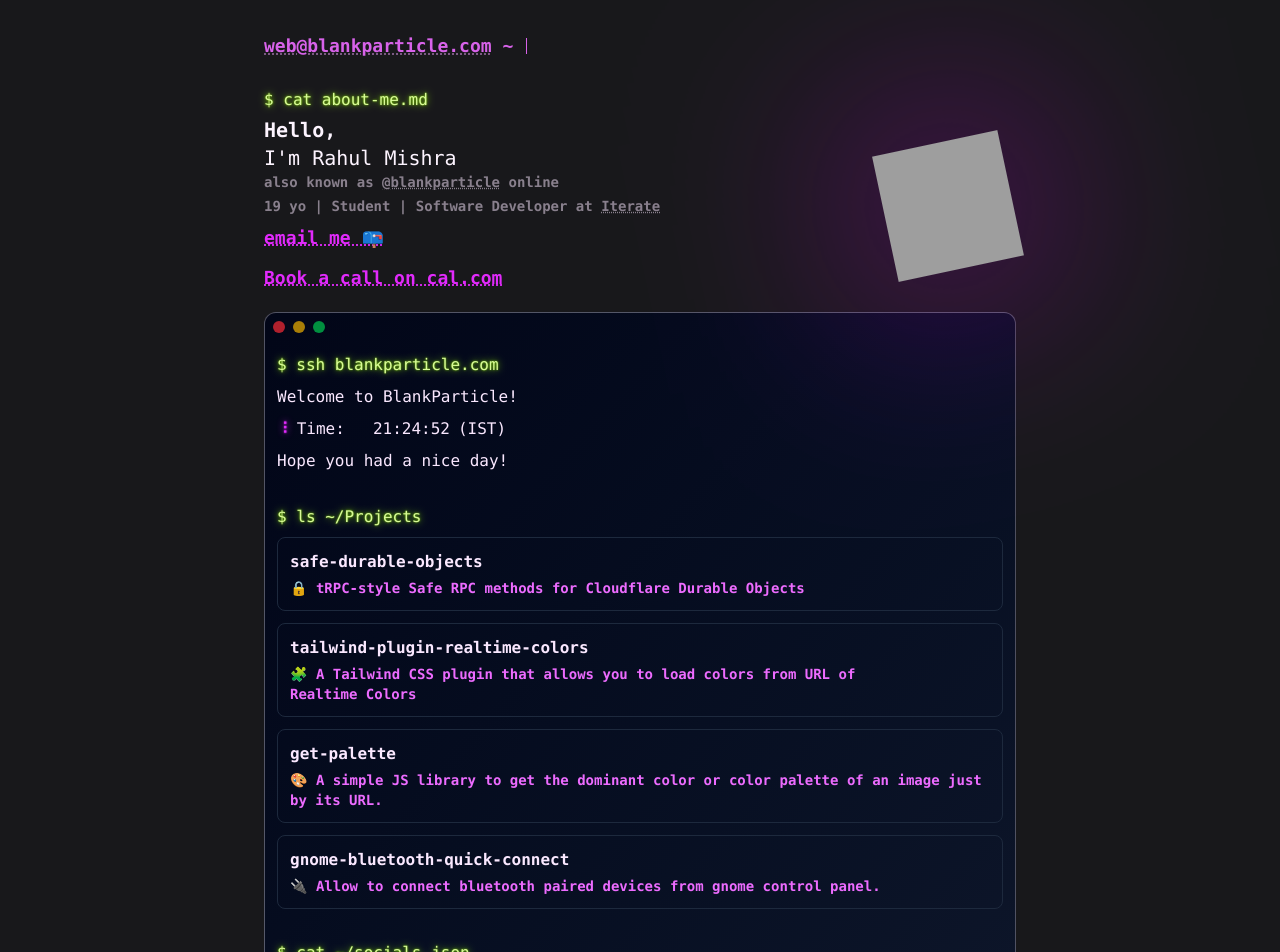
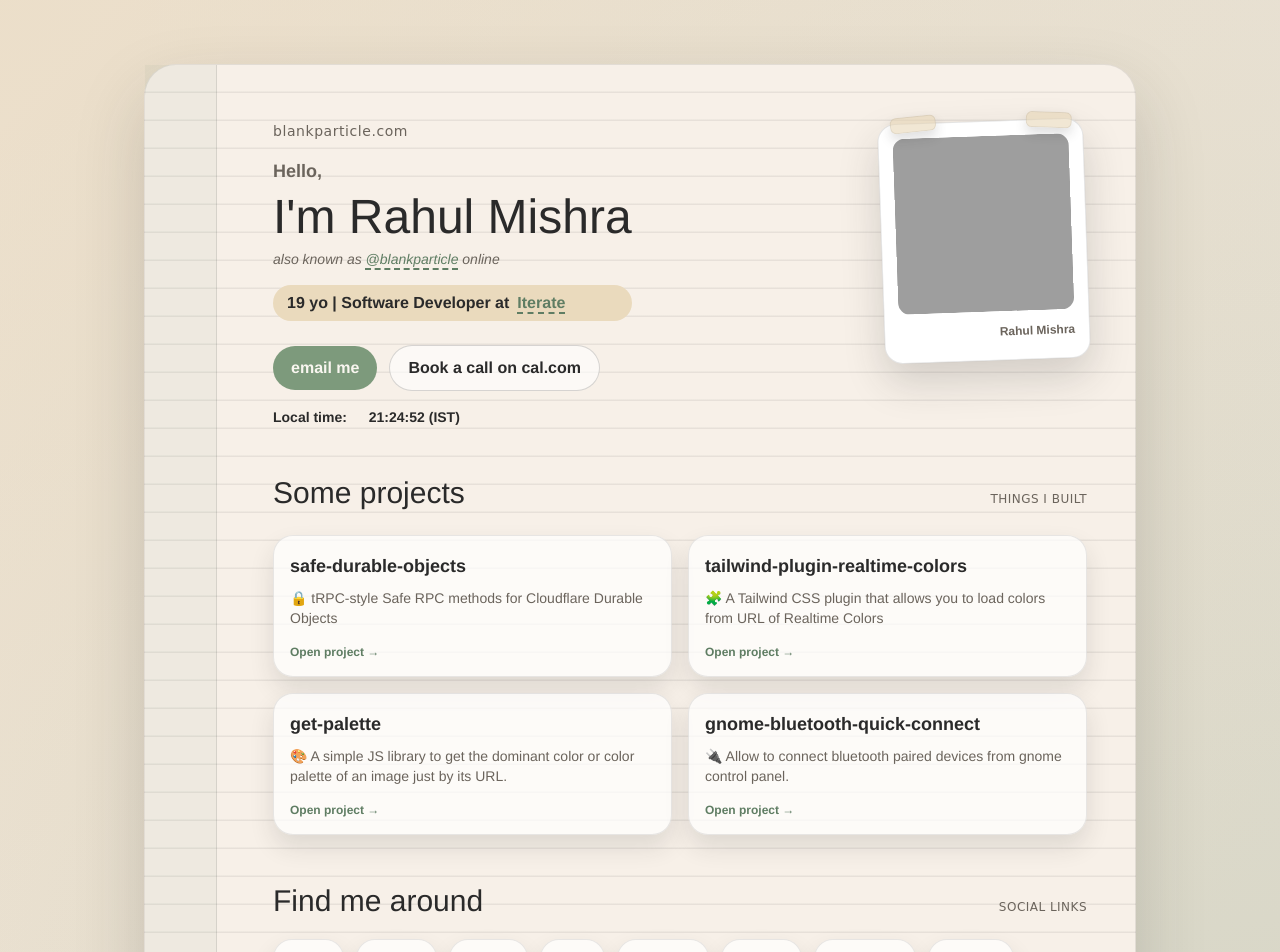
Before and after one commit to BlankParticle/www, a SvelteKit app: page / in a window 1280 px wide. Shown: the top 952 px of the page. Built offline with nearby package versions, Linux system fonts and the light colour scheme; grey boxes are pictures that could not be loaded; what tailwindcss-spring would draw is missing.

Commit message:
feat: notebook-style redesign

```diff
--- a/package.json
+++ b/package.json
@@ -14,7 +14,9 @@
     "lint": "prettier --check . && eslint ."
   },
   "devDependencies": {
-    "@fontsource-variable/jetbrains-mono": "^5.2.8",
+    "@fontsource/caveat": "^5.2.7",
+    "@fontsource/source-sans-3": "^5.2.7",
+    "@fontsource/stix-two-text": "^5.2.7",
     "@sveltejs/adapter-cloudflare": "^7.2.6",
     "@sveltejs/kit": "^2.50.1",
     "@sveltejs/vite-plugin-svelte": "^6.2.4",
--- a/src/app.css
+++ b/src/app.css
@@ -1,24 +1,47 @@
 @import "tailwindcss";
-@import "@fontsource-variable/jetbrains-mono";
+@import "@fontsource/stix-two-text/400.css";
+@import "@fontsource/stix-two-text/600.css";
+@import "@fontsource/stix-two-text/700.css";
+@import "@fontsource/source-sans-3/400.css";
+@import "@fontsource/source-sans-3/600.css";
+@import "@fontsource/source-sans-3/700.css";
+@import "@fontsource/caveat/500.css";
 
 @plugin "tailwindcss-spring";
-@plugin "./lib/tailwind-plugin-glow.ts";
 
 @theme {
-  --font-mono: "JetBrains Mono Variable", ui-monospace, SFMono-Regular, Menlo, Monaco, Consolas, "Liberation Mono",
-    "Courier New", monospace;
+  --font-display: "STIX Two Text", "Times New Roman", serif;
+  --font-body: "Source Sans 3", "Helvetica Neue", Arial, sans-serif;
+  --font-note: "Caveat", "Segoe Print", "Comic Sans MS", cursive;
   --animate-blink: blink 1s infinite;
 }
 
 @layer base {
   html {
-    @apply scroll-smooth font-mono antialiased;
+    @apply scroll-smooth antialiased;
+    font-family: var(--font-body);
+    color: var(--ink);
   }
   body {
-    @apply bg-zinc-900 text-fuchsia-50;
+    @apply text-[color:var(--ink)];
+    background-color: #efe6da;
+    background-image:
+      radial-gradient(circle at top left, rgba(230, 211, 177, 0.4), transparent 55%),
+      radial-gradient(circle at bottom right, rgba(125, 154, 124, 0.22), transparent 60%),
+      linear-gradient(180deg, rgba(239, 230, 218, 0.95), rgba(239, 230, 218, 0.9));
+    background-repeat: no-repeat;
+    background-size:
+      160% 160%,
+      160% 160%,
+      100% 100%;
+    background-position:
+      top left,
+      bottom right,
+      center;
+    min-height: 100vh;
   }
   ::selection {
-    @apply bg-fuchsia-500/20;
+    background-color: rgba(125, 154, 124, 0.25);
   }
   @keyframes blink {
     0%,
@@ -31,6 +54,126 @@
   }
 }
 
+@layer base {
+  :root {
+    --paper: #f7f0e8;
+    --paper-deep: #efe6da;
+    --ink: #2a2a2a;
+    --ink-muted: #6b645c;
+    --accent: #7d9a7c;
+    --accent-strong: #5f7d63;
+    --peach: #e6d3b1;
+    --line: rgba(42, 42, 42, 0.08);
+    --shadow: 0 30px 70px rgba(42, 42, 42, 0.18);
+  }
+}
+
 @utility smooth {
   @apply transition-all duration-500 ease-in-out;
 }
+
+@layer components {
+  .notebook-sheet {
+    position: relative;
+    background-color: var(--paper);
+    background-image: repeating-linear-gradient(
+      to bottom,
+      transparent 0,
+      transparent 26px,
+      var(--line) 27px,
+      var(--line) 28px
+    );
+    border: 1px solid rgba(42, 42, 42, 0.1);
+    border-radius: 32px;
+    box-shadow: var(--shadow);
+  }
+
+  .notebook-sheet::before {
+    content: "";
+    position: absolute;
+    inset: 0 auto 0 0;
+    width: 72px;
+    background: rgba(125, 154, 124, 0.08);
+    border-right: 1px solid rgba(42, 42, 42, 0.12);
+    pointer-events: none;
+  }
+
+  .ink-label {
+    font-family: var(--font-note);
+    color: var(--ink-muted);
+    letter-spacing: 0.04em;
+  }
+
+  .ink-link {
+    color: var(--accent-strong);
+    text-decoration: underline;
+    text-decoration-style: dashed;
+    text-underline-offset: 4px;
+    text-decoration-thickness: 1.5px;
+  }
+
+  .summary-pill {
+    display: inline-flex;
+    align-items: center;
+    gap: 8px;
+    border-radius: 999px;
+    background: color-mix(in srgb, var(--peach) 85%, #fff);
+    padding: 6px 14px;
+    font-weight: 600;
+  }
+
+  .polaroid {
+    position: relative;
+    background: #fff;
+    border: 1px solid rgba(42, 42, 42, 0.12);
+    border-radius: 18px;
+    padding: 14px 14px 20px;
+    box-shadow: 0 18px 40px rgba(42, 42, 42, 0.18);
+  }
+
+  .tape {
+    position: absolute;
+    width: 46px;
+    height: 16px;
+    background: rgba(230, 211, 177, 0.55);
+    border: 1px solid rgba(42, 42, 42, 0.08);
+    border-radius: 6px;
+    box-shadow: 0 6px 12px rgba(42, 42, 42, 0.15);
+  }
+
+  .tape-left {
+    top: -8px;
+    left: 12px;
+    transform: rotate(-4deg);
+  }
+
+  .tape-right {
+    top: -8px;
+    right: 10px;
+    transform: rotate(4deg);
+  }
+
+  .note-card {
+    background: rgba(255, 255, 255, 0.7);
+    border: 1px solid rgba(42, 42, 42, 0.1);
+    border-radius: 20px;
+    box-shadow: 0 12px 24px rgba(42, 42, 42, 0.12);
+  }
+
+  .cta-primary {
+    background: var(--accent);
+    color: #f9f6f0;
+    border-radius: 999px;
+    padding: 10px 18px;
+    font-weight: 700;
+  }
+
+  .cta-secondary {
+    border: 1px solid rgba(42, 42, 42, 0.18);
+    border-radius: 999px;
+    padding: 10px 18px;
+    font-weight: 600;
+    color: var(--ink);
+    background: rgba(255, 255, 255, 0.6);
+  }
+}
--- a/src/components/command-output.svelte
+++ /dev/null
@@ -1,8 +0,0 @@
-<script lang="ts">
-  import type { Snippet } from "svelte";
-  const { children }: { children: Snippet } = $props();
-</script>
-
-<div class="py-1 text-fuchsia-100">
-  {@render children()}
-</div>
--- a/src/components/command.svelte
+++ /dev/null
@@ -1,9 +0,0 @@
-<script lang="ts">
-  import type { Snippet } from "svelte";
-
-  const { children }: { children: Snippet } = $props();
-</script>
-
-<div class="text-glow-lime-500 py-1 text-lime-200 before:content-['$_']">
-  {@render children()}
-</div>
--- a/src/components/live-time.svelte
+++ b/src/components/live-time.svelte
@@ -21,7 +21,7 @@
   });
 </script>
 
-<span class="inline-flex items-center justify-center gap-1 text-fuchsia-100">
+<span class="inline-flex items-baseline gap-1 text-[color:var(--ink)]">
   {#if isDay}
     <Sun />
   {:else}
--- a/src/components/navbar.svelte
+++ /dev/null
@@ -1,12 +0,0 @@
-<header class="flex w-full">
-  <nav class="py-4 md:py-6">
-    <div class="text-lg font-bold text-fuchsia-400/90 smooth hover:text-fuchsia-500">
-      <span
-        class="underline decoration-fuchsia-300/50 decoration-dotted underline-offset-2 smooth hover:decoration-fuchsia-500"
-      >
-        web@blankparticle.com
-      </span>
-      ~ <span class="mx-[2px] inline-block h-4 w-[0.5px] translate-y-[2px] animate-blink bg-current"></span>
-    </div>
-  </nav>
-</header>
--- a/src/components/spinner.svelte
+++ /dev/null
@@ -1,20 +0,0 @@
-<script lang="ts">
-  const {
-    parts = ["⠋", "⠙", "⠹", "⠸", "⠼", "⠴", "⠦", "⠧", "⠇", "⠏"],
-    interval = 100,
-  }: {
-    parts?: string[];
-    interval?: number;
-  } = $props();
-
-  let currentPart = $state(0);
-
-  $effect(() => {
-    const spin = setInterval(() => {
-      currentPart = (currentPart + 1) % parts.length;
-    }, interval);
-    return () => clearInterval(spin);
-  });
-</script>
-
-<span>{parts[currentPart]}</span>
--- a/src/components/terminal.svelte
+++ /dev/null
@@ -1,24 +0,0 @@
-<script lang="ts">
-  import type { Snippet } from "svelte";
-
-  const { children }: { children: Snippet } = $props();
-</script>
-
-<div class="flex flex-col rounded-xl border border-fuchsia-50/30 bg-gradient-to-tl from-slate-900 to-slate-950">
-  <div class="flex w-full items-center justify-between">
-    <div class="flex items-center gap-2 p-2">
-      <div
-        class="size-3 cursor-pointer rounded-full bg-red-500 opacity-70 transition-opacity duration-100 ease-in-out hover:opacity-100"
-      ></div>
-      <div
-        class="size-3 cursor-pointer rounded-full bg-yellow-500 opacity-70 transition-opacity duration-100 ease-in-out hover:opacity-100"
-      ></div>
-      <div
-        class="size-3 cursor-pointer rounded-full bg-green-500 opacity-70 transition-opacity duration-100 ease-in-out hover:opacity-100"
-      ></div>
-    </div>
-  </div>
-  <div class="px-3 py-2">
-    {@render children()}
-  </div>
-</div>
--- a/src/icons/copy.svelte
+++ /dev/null
@@ -1,6 +0,0 @@
-<svg xmlns="http://www.w3.org/2000/svg" width="1em" height="1em" viewBox="0 0 24 24">
-  <path
-    fill="currentColor"
-    d="M9 18q-.825 0-1.412-.587T7 16V4q0-.825.588-1.412T9 2h9q.825 0 1.413.588T20 4v12q0 .825-.587 1.413T18 18zm0-2h9V4H9zm-4 6q-.825 0-1.412-.587T3 20V7q0-.425.288-.712T4 6t.713.288T5 7v13h10q.425 0 .713.288T16 21t-.288.713T15 22zm4-6V4z"
-  />
-</svg>
--- a/src/routes/+page.svelte
+++ b/src/routes/+page.svelte
@@ -1,156 +1,144 @@
 <script>
-  import CommandOutput from "../components/command-output.svelte";
-  import Command from "../components/command.svelte";
   import Confirm from "../icons/confirm.svelte";
   import LiveTime from "../components/live-time.svelte";
-  import Navbar from "../components/navbar.svelte";
-  import Spinner from "../components/spinner.svelte";
-  import Terminal from "../components/terminal.svelte";
   import { socials } from "../lib/socials";
   const DOMAIN = "blankparticle.com";
   let copied = $state(false);
   const { data } = $props();
-</script>
+  const age = new Date().getFullYear() - 2005;
 
-<main class="mx-auto max-w-screen-md p-2">
-  <Navbar />
-  <Command>cat about-me.md</Command>
-
-  <div class="flex w-full items-center justify-between gap-1">
-    <div class="flex flex-col text-xl">
-      <span class="font-semibold">Hello,</span>
-      <span>I'm Rahul Mishra</span>
-      <span class="text-sm font-bold text-pretty text-fuchsia-100/50"
-        >also known as <a href="/gh" class="underline decoration-dotted smooth hover:text-fuchsia-500/90"
-          >@blankparticle</a
-        > online</span
-      >
-      <span class="pt-1 text-sm font-semibold text-pretty text-fuchsia-100/50">
-        {new Date().getFullYear() - 2005} yo | Student | Software Developer at
-        <a
-          href="https://iterate.com"
-          class="underline decoration-dotted smooth hover:text-fuchsia-500/90"
-          target="_blank"
-          rel="noopener noreferrer">Iterate</a
-        >
-      </span>
-      <button
-        class="my-2 flex w-fit cursor-pointer items-center gap-1 text-lg font-bold text-fuchsia-500 underline decoration-dotted hover:text-glow-fuchsia-700"
-        aria-live="polite"
-        aria-atomic="true"
-        onclick={() => {
-          navigator.clipboard.writeText(`hello@${DOMAIN}`).then(() => {
+  const copyEmail = async () => {
+    const email = `hello@${DOMAIN}`;
+    try {
+      if (navigator.clipboard && window.isSecureContext) {
+        await navigator.clipboard.writeText(email);
+      } else {
+        const input = document.createElement("textarea");
+        input.value = email;
+        input.setAttribute("readonly", "true");
+        input.style.position = "absolute";
+        input.style.left = "-9999px";
+        document.body.appendChild(input);
+        input.select();
+        document.execCommand("copy");
+        document.body.removeChild(input);
+      }
       copied = true;
       setTimeout(() => {
         copied = false;
       }, 2000);
-          });
-        }}
+    } catch (error) {
+      copied = false;
+    }
+  };
+</script>
+
+<main class="mx-auto max-w-5xl px-4 py-10 sm:py-16">
+  <div class="notebook-sheet px-6 py-10 sm:px-12 sm:py-14">
+    <div class="relative z-10 flex flex-col gap-12 pl-16 sm:pl-20">
+      <header class="flex flex-col gap-10 md:flex-row md:items-start md:justify-between">
+        <div class="flex flex-col gap-4">
+          <span class="ink-label text-sm">blankparticle.com</span>
+          <div class="flex flex-col gap-2">
+            <span class="text-lg font-semibold text-[color:var(--ink-muted)]">Hello,</span>
+            <h1 class="text-4xl font-[var(--font-display)] sm:text-5xl">I'm Rahul Mishra</h1>
+            <p class="text-sm text-[color:var(--ink-muted)] italic">
+              also known as <a href="/gh" class="ink-link">@blankparticle</a> online
+            </p>
+          </div>
+          <p class="summary-pill text-sm text-[color:var(--ink)] sm:text-base">
+            {age} yo | Software Developer at
+            <a href="https://iterate.com" class="ink-link" target="_blank" rel="noopener noreferrer"> Iterate </a>
+          </p>
+          <div class="flex flex-wrap items-center gap-3 pt-2">
+            <button
+              type="button"
+              class="cta-primary smooth hover:scale-[1.02] hover:bg-[color:var(--accent-strong)]"
+              aria-live="polite"
+              aria-atomic="true"
+              on:click={copyEmail}
             >
               {#if copied}
-          <span class="inline-flex items-center gap-1">Email copied!<Confirm /></span>
+                <Confirm />
               {:else}
-          email me 📪
+                email me
               {/if}
             </button>
-      <span class="py-1 text-sm font-semibold text-pretty">
             <a
               href="/cal"
-          class="text-lg font-bold text-fuchsia-500 underline decoration-dotted hover:text-glow-fuchsia-700"
+              class="cta-secondary smooth hover:border-[color:var(--accent)] hover:text-[color:var(--accent-strong)]"
             >
               Book a call on cal.com
             </a>
-      </span>
           </div>
-    <div class="p-1 py-5">
+          <p class="text-sm font-semibold text-[color:var(--ink)]">
+            Local time: <span class="text-[color:var(--ink)]"><LiveTime /></span> (IST)
+          </p>
+        </div>
+        <div class="flex flex-col items-start gap-4 md:items-end">
+          <figure class="polaroid -rotate-2 smooth hover:rotate-0">
+            <span class="tape tape-left" aria-hidden="true"></span>
+            <span class="tape tape-right" aria-hidden="true"></span>
             <img
               src="/me.png"
               alt="Current pfp of BlankParticle"
-        class="max-size-20 aspect-square -rotate-12 drama-fuchsia-600/80 spring-duration-500 spring-bounce-40 drama-20 select-none hover:rotate-0 hover:drama-5 md:size-32 md:drama-28"
+              class="size-36 rounded-xl object-cover select-none sm:size-44"
             />
+            <figcaption class="mt-3 text-right text-xs font-semibold text-[color:var(--ink-muted)]">
+              Rahul Mishra
+            </figcaption>
+          </figure>
         </div>
+      </header>
+
+      <section class="flex flex-col gap-6">
+        <div class="flex flex-wrap items-baseline justify-between gap-4">
+          <h2 class="text-2xl font-[var(--font-display)] sm:text-3xl">Some projects</h2>
+          <span class="ink-label text-xs uppercase">things I built</span>
         </div>
-
-  <div class="py-4">
-    <Terminal>
-      <Command>ssh blankparticle.com</Command>
-      <CommandOutput>Welcome to BlankParticle!</CommandOutput>
-      <CommandOutput>
-        <span class="flex items-center gap-2">
-          <span class="text-fuchsia-500 text-glow-fuchsia-500"><Spinner interval={150} /></span>
-          Time: <LiveTime /> (IST)
-        </span>
-      </CommandOutput>
-      <CommandOutput>Hope you had a nice day!</CommandOutput>
-      <div class="py-3"></div>
-      <Command>ls ~/Projects</Command>
-      <CommandOutput>
-        <div class="flex flex-col gap-3">
+        <div class="grid gap-4 md:grid-cols-2">
           {#each data.projects as project}
             <a
-              class="flex flex-col gap-1 rounded-lg border border-slate-800 p-3 smooth hover:border-glow-fuchsia-600 hover:border-fuchsia-500"
+              class="note-card flex flex-col gap-2 p-4 smooth hover:-translate-y-1 hover:shadow-[0_18px_30px_rgba(42,42,42,0.16)]"
               href={project.url}
               target="_blank"
               rel="noopener noreferrer"
             >
-              <span class="font-bold">{project.title}</span>
-              <span class="text-sm font-semibold text-pretty text-fuchsia-400">{project.description}</span>
+              <span class="text-lg font-semibold text-[color:var(--ink)]">{project.title}</span>
+              <span class="text-sm text-[color:var(--ink-muted)]">{project.description}</span>
+              <span class="mt-2 text-xs font-semibold text-[color:var(--accent-strong)]"> Open project → </span>
             </a>
           {/each}
         </div>
-      </CommandOutput>
-      <div class="py-3"></div>
-      <Command>cat ~/socials.json</Command>
-      <CommandOutput>
-        <div class="flex flex-wrap gap-2">
-          <span class="rounded-lg border border-slate-800 p-2 smooth">
-            <span class="text-sm font-bold text-fuchsia-400">[</span>
-          </span>
-          {#each Object.entries(socials) as [link, name], i}
+      </section>
+
+      <section class="flex flex-col gap-5">
+        <div class="flex flex-wrap items-baseline justify-between gap-4">
+          <h2 class="text-2xl font-[var(--font-display)] sm:text-3xl">Find me around</h2>
+          <span class="ink-label text-xs uppercase">social links</span>
+        </div>
+        <div class="flex flex-wrap gap-3">
+          {#each Object.entries(socials) as [link, name]}
             <a
-              class="rounded-lg border border-slate-800 p-2 smooth hover:border-glow-fuchsia-600 hover:border-fuchsia-500"
+              class="note-card px-4 py-2 text-sm font-semibold text-[color:var(--ink)] smooth hover:-translate-y-0.5 hover:border-[color:var(--accent)]"
               href={`/${link}`}
               target="_blank"
               rel="noopener noreferrer"
             >
-              <span class="text-sm font-bold text-fuchsia-400"
-                >"{name}"{i === Object.keys(socials).length - 1 ? "" : ","}</span
-              >
+              {name}
             </a>
           {/each}
-          <span class="rounded-lg border border-slate-800 p-2 smooth">
-            <span class="text-sm font-bold text-fuchsia-400">]</span>
-          </span>
         </div>
-      </CommandOutput>
-      <div class="py-3"></div>
-      <Command>exit</Command>
-    </Terminal>
-  </div>
+      </section>
 
-  <div class="py-4">
-    <Command>node ./footer.tsx</Command>
-    <div class="flex w-full flex-wrap items-center justify-between gap-1 py-4">
-      <div class="text-xs font-bold text-fuchsia-100/50">
-        <a
-          href="/gh/www"
-          class="underline decoration-dotted smooth hover:text-fuchsia-500/90 hover:text-glow-fuchsia-700"
-          target="_blank"
-          rel="noopener noreferrer"
+      <footer
+        class="flex flex-wrap items-center justify-between gap-3 border-t border-[color:var(--line)] pt-6 text-xs text-[color:var(--ink-muted)]"
       >
-          Made with 💚 by BlankParticle
-        </a>
-      </div>
-      <div class="text-xs font-bold text-fuchsia-100/50">
-        <a
-          href="https://svelte.dev"
-          class="underline decoration-dotted smooth hover:text-fuchsia-500/90 hover:text-glow-fuchsia-700"
-          target="_blank"
-          rel="noopener noreferrer"
-        >
+        <a href="/gh/www" class="ink-link" target="_blank" rel="noopener noreferrer"> Made with 💚 by BlankParticle </a>
+        <a href="https://svelte.dev" class="ink-link" target="_blank" rel="noopener noreferrer">
           🍀 Powered by SvelteKit
         </a>
-      </div>
+      </footer>
     </div>
   </div>
 </main>
```
Also changed, not shown: src/lib/socials.ts (+1 -9 lines), src/lib/tailwind-plugin-glow.ts (deleted, +0 -49 lines), 1 other file (tests, documents, lock files or other folders). Lines whose indentation alone changed are shown as unchanged.
